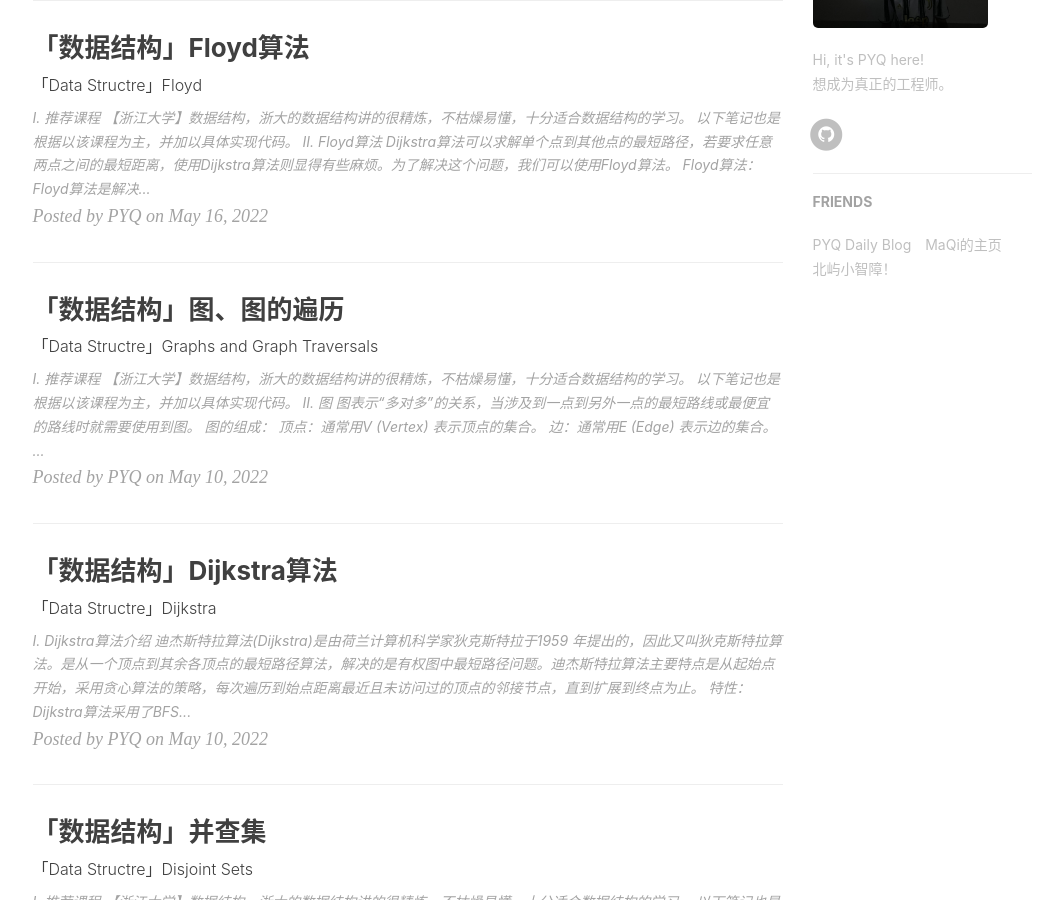
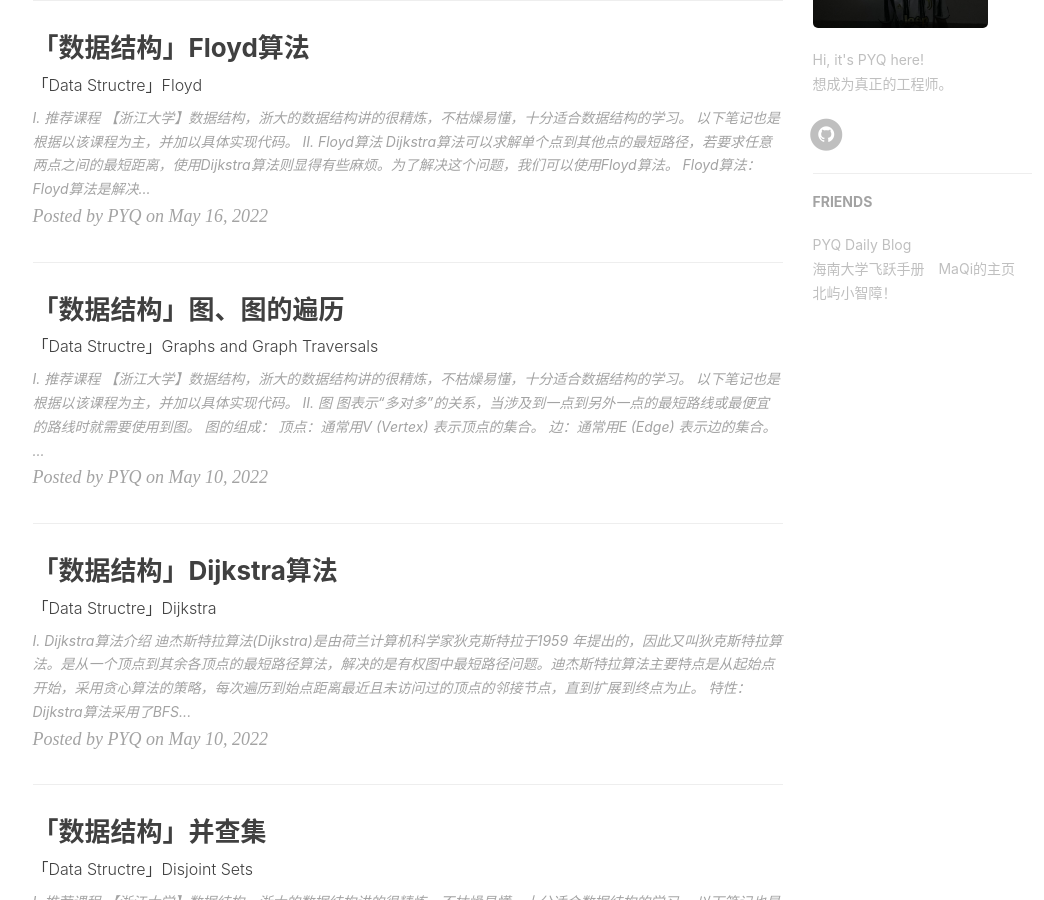
Before and after one commit to peng-yq/peng-yq.github.io, a Jekyll site: the page built from index.html, in a window 1280 px wide and 900 px high, scrolled down 698 px. Shown: the whole window, without its empty margins (135-1179 px from the left). Built offline with Jekyll 4.4.1, drawn with Linux system fonts in a browser that asks for light colours; nearby versions of some CDN libraries; the list of posts is cut into pages by our own code; comment, search, counter and statistics services are not loaded.

Commit message:
Update _config.yml

```diff
--- a/_config.yml
+++ b/_config.yml
@@ -98,6 +98,10 @@ friends: [
         href: "https://pengyq.top"
     },
     {
+        title: "海南大学飞跃手册",
+        href: "https://hainanu-application.github.io"
+    },
+    {
         title: "MaQi的主页",
         href: "https://maqi.ink"
     },
```
